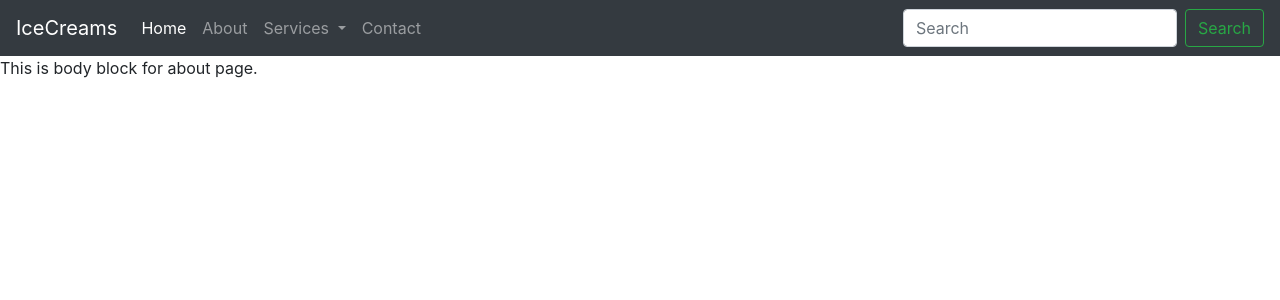
After one commit to saurabh-vijayvargiya/Pyblog, a Django app: template templates/about.html in a window 1280 px wide. The commit adds this page. Shown: the top 300 px of the page. Run offline with Django 3.2, Linux system fonts and the light colour scheme; the template is opened without the code that fills it, so the values that code supplies are empty; some libraries are stand-ins or nearby versions.

Commit message:
Added templates for the pages

```diff
--- /dev/null
+++ b/templates/about.html
@@ -0,0 +1,7 @@
+{% extends 'base.html' %}
+
+{% block title %}About{% endblock title %}
+
+{% block body %}
+  This is body block for about page.
+{% endblock body %}
--- /dev/null
+++ b/templates/base.html
@@ -0,0 +1,56 @@
+<!doctype html>
+<html lang="en">
+  <head>
+    <!-- Required meta tags -->
+    <meta charset="utf-8">
+    <meta name="viewport" content="width=device-width, initial-scale=1, shrink-to-fit=no">
+
+    <!-- Bootstrap CSS -->
+    <link rel="stylesheet" href="https://stackpath.bootstrapcdn.com/bootstrap/4.4.1/css/bootstrap.min.css" integrity="sha384-Vkoo8x4CGsO3+Hhxv8T/Q5PaXtkKtu6ug5TOeNV6gBiFeWPGFN9MuhOf23Q9Ifjh" crossorigin="anonymous">
+
+    <title>{% block title %}{% endblock title %} | IceCream Shoppe</title>
+  </head>
+  <body>
+  <nav class="navbar navbar-expand-lg navbar-dark bg-dark">
+    <a class="navbar-brand" href="#">IceCreams</a>
+    <button class="navbar-toggler" type="button" data-toggle="collapse" data-target="#navbarSupportedContent" aria-controls="navbarSupportedContent" aria-expanded="false" aria-label="Toggle navigation">
+      <span class="navbar-toggler-icon"></span>
+    </button>
+
+    <div class="collapse navbar-collapse" id="navbarSupportedContent">
+      <ul class="navbar-nav mr-auto">
+        <li class="nav-item active">
+          <a class="nav-link" href="/">Home <span class="sr-only">(current)</span></a>
+        </li>
+        <li class="nav-item">
+          <a class="nav-link" href="/about">About</a>
+        </li>
+        <li class="nav-item dropdown">
+          <a class="nav-link dropdown-toggle" href="/services" id="navbarDropdown" role="button" data-toggle="dropdown" aria-haspopup="true" aria-expanded="false">
+            Services
+          </a>
+          <div class="dropdown-menu" aria-labelledby="navbarDropdown">
+            <a class="dropdown-item" href="#">IceCream</a>
+            <a class="dropdown-item" href="#">Softy</a>
+            <div class="dropdown-divider"></div>
+            <a class="dropdown-item" href="#">Family pack</a>
+          </div>
+        </li>
+        <li class="nav-item">
+          <a class="nav-link" href="/contact">Contact</a>
+        </li>
+      </ul>
+      <form class="form-inline my-2 my-lg-0">
+        <input class="form-control mr-sm-2" type="search" placeholder="Search" aria-label="Search">
+        <button class="btn btn-outline-success my-2 my-sm-0" type="submit">Search</button>
+      </form>
+    </div>
+  </nav>
+  {% block body %}{% endblock body %}
+    <!-- Optional JavaScript -->
+    <!-- jQuery first, then Popper.js, then Bootstrap JS -->
+    <script src="https://code.jquery.com/jquery-3.4.1.slim.min.js" integrity="sha384-J6qa4849blE2+poT4WnyKhv5vZF5SrPo0iEjwBvKU7imGFAV0wwj1yYfoRSJoZ+n" crossorigin="anonymous"></script>
+    <script src="https://cdn.jsdelivr.net/npm/popper.js@1.16.0/dist/umd/popper.min.js" integrity="sha384-Q6E9RHvbIyZFJoft+2mJbHaEWldlvI9IOYy5n3zV9zzTtmI3UksdQRVvoxMfooAo" crossorigin="anonymous"></script>
+    <script src="https://stackpath.bootstrapcdn.com/bootstrap/4.4.1/js/bootstrap.min.js" integrity="sha384-wfSDF2E50Y2D1uUdj0O3uMBJnjuUD4Ih7YwaYd1iqfktj0Uod8GCExl3Og8ifwB6" crossorigin="anonymous"></script>
+  </body>
+</html>
```
Also changed, not shown: templates/contact.html (added, +7 -0 lines), templates/index.html (+5 -54 lines), templates/services.html (added, +7 -0 lines).
